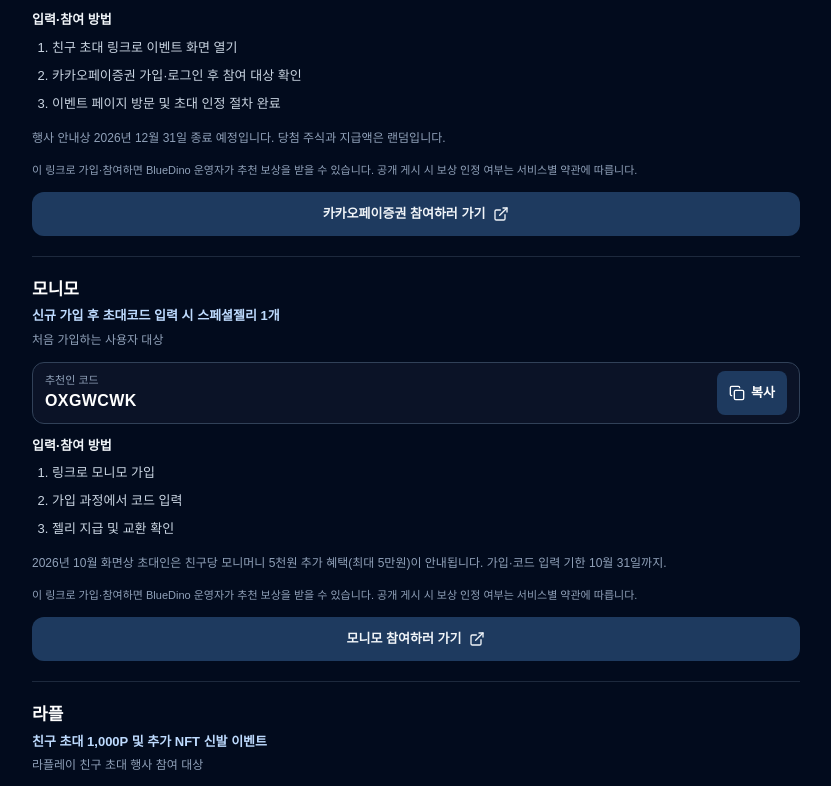
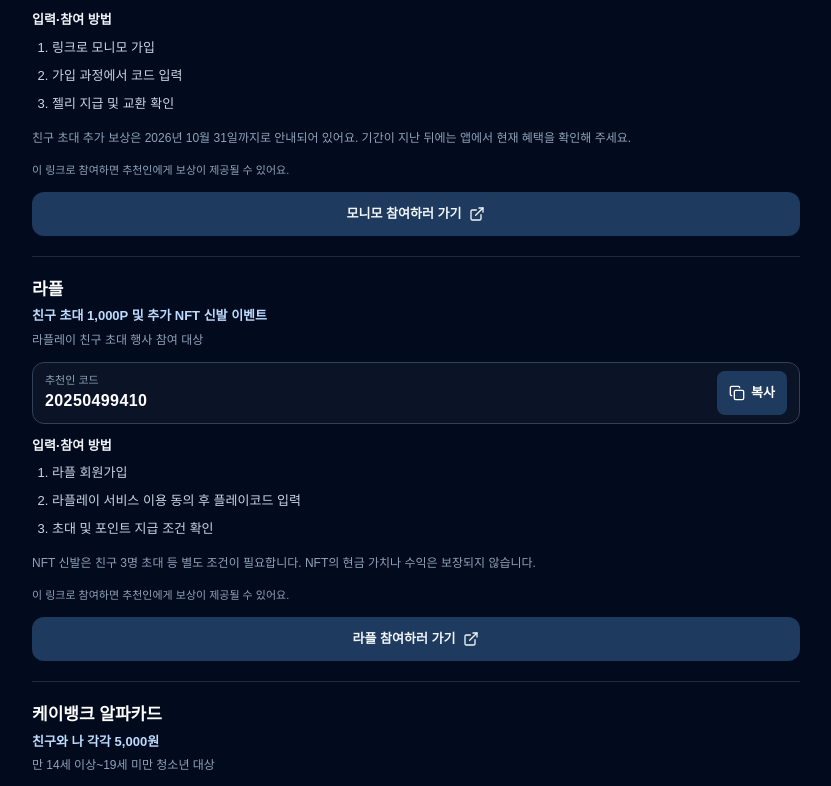
Before and after one commit to afternoonkim/bluedino, a Next.js app: page /finance/events in a window 1280 px wide. Shown: the part 1388-2174 px from the top of the page, without its empty margins (58-889 px from the left). Built offline with nearby package versions, Linux system fonts and the light colour scheme; no server answers.

Commit message:
style: move Alpha card last and simplify referral page for visitors

```diff
--- a/components/finance/ReferralCodeList.tsx
+++ b/components/finance/ReferralCodeList.tsx
@@ -3,11 +3,11 @@
 import { Copy, ExternalLink, Check } from "lucide-react";
 import { track } from "@vercel/analytics";
 const items = [
- {id:"kbank-alpha",name:"케이뱅크 알파카드",code:"파란담비0470",url:"https://s.kbanknow.com/c3xHlsq",benefit:"친구와 나 각각 5,000원",target:"만 14세 이상~19세 미만 청소년 대상",steps:["아래 링크로 케이뱅크 알파카드 신청 화면에 이동","카드 발급 마지막 단계에서 추천인 코드 입력","발급 및 지급 조건을 확인"],note:"추천인 코드는 발급 신청 과정에서 입력합니다. 실제 지급 조건은 케이뱅크 안내를 확인하세요."},
  {id:"bithumb",name:"빗썸",code:"PSZCWYVMNH",url:"https://m.bithumb.com/react/referral/guide?referral=PSZCWYVMNH",benefit:"신규 가입·계좌 연결 친구 초대 혜택",target:"생애 최초 신규 가입자 등 대상 조건 적용",steps:["추천 링크에서 빗썸의 최신 초대 혜택 확인","신규 가입 후 이벤트 안내에 따라 코드 등록","고객 확인 및 계좌 연결 등 보상 조건 충족"],note:"추가 보상에는 가상자산 거래가 필요할 수 있습니다. 불필요한 거래는 하지 마세요."},
  {id:"kakaopay",name:"카카오페이증권",code:"0RXWXVC70TBD7",url:"https://kko.kakao.com/P_FTF_SEC_2608V1?invite_code=0RXWXVC70TBD7&sb=y",benefit:"친구 초대 시 랜덤 주식 뽑기 기회",target:"만 19세 이상 등 이벤트별 대상 조건 적용",steps:["친구 초대 링크로 이벤트 화면 열기","카카오페이증권 가입·로그인 후 참여 대상 확인","이벤트 페이지 방문 및 초대 인정 절차 완료"],note:"행사 안내상 2026년 12월 31일 종료 예정입니다. 당첨 주식과 지급액은 랜덤입니다."},
- {id:"monimo",name:"모니모",code:"OXGWCWK",url:"https://m.monimo.com/monimo/homepage/friend/PGIFPMCHomepageFriendInviteBridge001?mnmExcnCmpActiId=MM26072220_002_0001&frndInvtCd=OXGWCWK&invateDate=20261023&isAllJunior=false",benefit:"신규 가입 후 초대코드 입력 시 스페셜젤리 1개",target:"처음 가입하는 사용자 대상",steps:["링크로 모니모 가입","가입 과정에서 코드 입력","젤리 지급 및 교환 확인"],note:"2026년 10월 화면상 초대인은 친구당 모니머니 5천원 추가 혜택(최대 5만원)이 안내됩니다. 가입·코드 입력 기한 10월 31일까지."},
+ {id:"monimo",name:"모니모",code:"OXGWCWK",url:"https://m.monimo.com/monimo/homepage/friend/PGIFPMCHomepageFriendInviteBridge001?mnmExcnCmpActiId=MM26072220_002_0001&frndInvtCd=OXGWCWK&invateDate=20261023&isAllJunior=false",benefit:"신규 가입 후 초대코드 입력 시 스페셜젤리 1개",target:"처음 가입하는 사용자 대상",steps:["링크로 모니모 가입","가입 과정에서 코드 입력","젤리 지급 및 교환 확인"],note:"친구 초대 추가 보상은 2026년 10월 31일까지로 안내되어 있어요. 기간이 지난 뒤에는 앱에서 현재 혜택을 확인해 주세요."},
  {id:"lapl",name:"라플",code:"20250499410",url:"https://m.lifeplanet.co.kr/bridge/bm/BM07000S.dev?shareCd=20250499410",benefit:"친구 초대 1,000P 및 추가 NFT 신발 이벤트",target:"라플레이 친구 초대 행사 참여 대상",steps:["라플 회원가입","라플레이 서비스 이용 동의 후 플레이코드 입력","초대 및 포인트 지급 조건 확인"],note:"NFT 신발은 친구 3명 초대 등 별도 조건이 필요합니다. NFT의 현금 가치나 수익은 보장되지 않습니다."},
+ {id:"kbank-alpha",name:"케이뱅크 알파카드",code:"파란담비0470",url:"https://s.kbanknow.com/c3xHlsq",benefit:"친구와 나 각각 5,000원",target:"만 14세 이상~19세 미만 청소년 대상",steps:["아래 링크로 케이뱅크 알파카드 신청 화면에 이동","카드 발급 마지막 단계에서 추천인 코드 입력","발급 및 지급 조건을 확인"],note:"추천인 코드는 발급 신청 과정에서 입력합니다. 실제 지급 조건은 케이뱅크 안내를 확인하세요."},
 ] as const;
 export default function ReferralCodeList() {
  const [copied,setCopied]=useState<string|null>(null);
@@ -30,7 +30,7 @@
     <ol className="mt-1.5 list-decimal space-y-1 pl-5 text-[13px] leading-6 text-slate-300">{item.steps.map(step=><li key={step}>{step}</li>)}</ol>
    </div>
    <p className="text-[12px] leading-5 text-slate-400">{item.note}</p>
-   <p className="text-[11px] leading-5 text-slate-400">이 링크로 가입·참여하면 BlueDino 운영자가 추천 보상을 받을 수 있습니다. 공개 게시 시 보상 인정 여부는 서비스별 약관에 따릅니다.</p>
+   <p className="text-[11px] leading-5 text-slate-400">이 링크로 참여하면 추천인에게 보상이 제공될 수 있어요.</p>
    <a href={item.url} target="_blank" rel="noopener noreferrer sponsored" onClick={()=>track("referral_link_click",{app:item.id})} className="flex min-h-11 items-center justify-center gap-2 rounded-xl bg-[#1E3A5F] px-4 py-2 text-[13px] font-semibold text-white hover:bg-[#27496f]">{item.name} 참여하러 가기 <ExternalLink className="h-4 w-4" /></a>
   </article>)}
  </section>;
```
